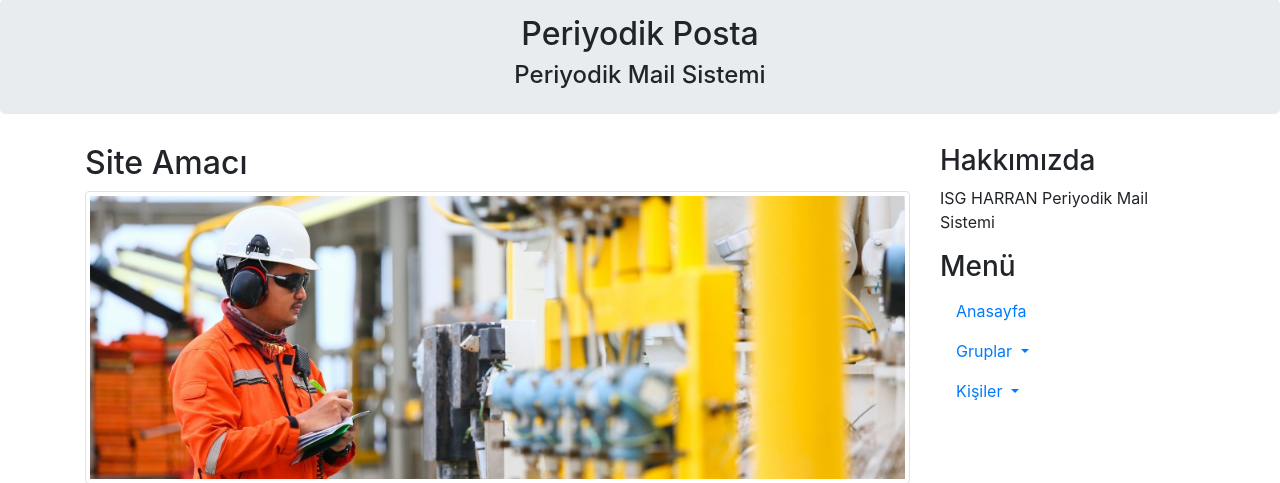
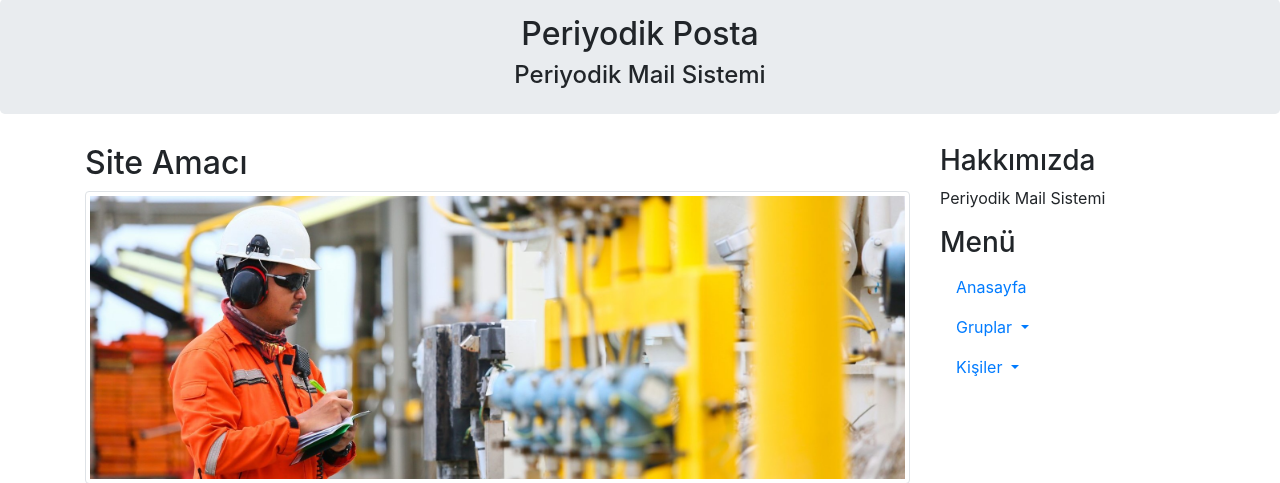
Before and after one commit to ridvankuntug/periyodikPosta, a PHP site: page /index.php in a window 1280 px wide. Shown: the part 56-539 px from the top of the page. Run offline with PHP 8.4, Linux system fonts and the light colour scheme; the visitor is signed in with stand-in values (Sample User, id 1).

Commit message:
Update right-menu.php

```diff
--- a/inc/right-menu.php
+++ b/inc/right-menu.php
@@ -1,6 +1,6 @@
     <div class="col-sm-3"><!--Sayfanın ne kadarını kaplayacağını belirliyoruz-->
       <h3>Hakkımızda</h3>
-      <p>ISG HARRAN Periyodik Mail Sistemi</p>
+      <p>Periyodik Mail Sistemi</p>
       <h3>Menü</h3>
       <ul class="nav nav-pills flex-column">
         <?php require("inc/links.php"); ?><!--Menü içeriğimiz links.php sayfasından geliyor-->
```
